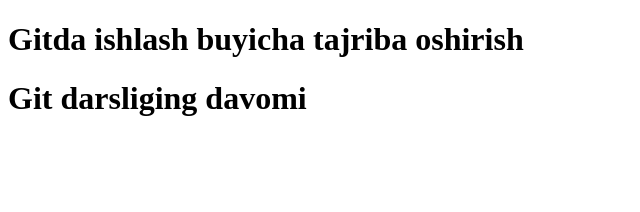
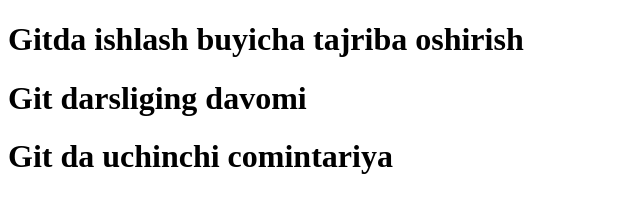
Before and after one commit to ORaxmatov/Gitpraktika, a plain HTML site: page index.html in a window 1280 px wide. Shown: the whole page, without its empty margins (0-640 px from the left). Drawn offline with Linux system fonts and the light colour scheme.

Commit message:
Home work

```diff
--- a/index.html
+++ b/index.html
@@ -8,5 +8,6 @@
 <body>
   <h1>Gitda ishlash buyicha tajriba oshirish</h1>
   <h1>Git darsliging davomi</h1>
+  <h1>Git da uchinchi comintariya</h1>
 </body>
 </html>
```
